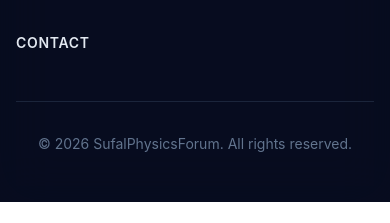
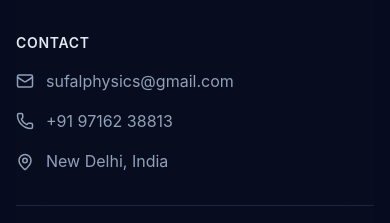
Before and after one commit to suryaansinha/SufalPhysicsForum-Website, a React (Vite) app in the folder client/: page /blog in a window 390 px wide. Shown: the part 1017-1240 px from the top of the page. Before the commit the page ends 1219 px from the top, so only its background shows below. Built offline with nearby package versions, Linux system fonts and the light colour scheme; no server answers.

Commit message:
feat: add contact fallbacks with icons to footer and update phone number Co-authored-by: monkeycode-ai <monkeycode-ai@chaitin.com>

```diff
--- a/client/src/components/PublicLayout.tsx
+++ b/client/src/components/PublicLayout.tsx
@@ -1,6 +1,6 @@
 import { useState, useEffect } from 'react';
 import { Link, useLocation } from 'react-router-dom';
-import { Menu, X, ArrowRight } from 'lucide-react';
+import { Menu, X, ArrowRight, Mail, Phone, MapPin, MessageCircle } from 'lucide-react';
 import type { InstitutePublic } from '../types';
 import { fetchInstitutePublicProfile } from '../lib/api';
 
@@ -190,34 +190,37 @@ export default function PublicLayout({ children }: PublicLayoutProps) {
 
             <div>
               <h4 className="text-sm font-semibold text-slate-200 uppercase tracking-wider mb-4">Contact</h4>
-              <ul className="space-y-2">
-                {institute?.email && (
-                  <li>
-                    <a href={`mailto:${institute.email}`} className="text-sm text-slate-400 hover:text-slate-100">
-                      {institute.email}
+              <div className="flex flex-col space-y-4 mt-4">
+                <a
+                  href={`mailto:${institute?.email || 'sufalphysics@gmail.com'}`}
+                  className="flex items-center gap-3 text-slate-400 hover:text-yellow-500 transition-colors duration-200"
+                >
+                  <Mail size={18} />
+                  <span>{institute?.email || 'sufalphysics@gmail.com'}</span>
                 </a>
-                  </li>
-                )}
-                {institute?.phone && (
-                  <li>
-                    <a href={`tel:${institute.phone}`} className="text-sm text-slate-400 hover:text-slate-100">
-                      {institute.phone}
+                <a
+                  href={`tel:${institute?.phone || '+919716238813'}`}
+                  className="flex items-center gap-3 text-slate-400 hover:text-yellow-500 transition-colors duration-200"
+                >
+                  <Phone size={18} />
+                  <span>{institute?.phone || '+91 97162 38813'}</span>
                 </a>
-                  </li>
-                )}
+                <div className="flex items-start gap-3 text-slate-400">
+                  <MapPin size={18} className="shrink-0 mt-1" />
+                  <span>New Delhi, India</span>
+                </div>
                 {institute?.whatsappNumber && (
-                  <li>
                   <a
                     href={`https://wa.me/${institute.whatsappNumber.replace(/^[\+\-]/g, '')}`}
                     target="_blank"
                     rel="noopener noreferrer"
-                      className="text-sm text-green-400 hover:text-green-300 font-medium"
+                    className="flex items-center gap-3 text-green-400 hover:text-green-300 font-medium transition-colors duration-200"
                   >
-                      Chat on WhatsApp →
+                    <MessageCircle size={18} />
+                    <span>Chat on WhatsApp</span>
                   </a>
-                  </li>
                 )}
-              </ul>
+              </div>
             </div>
           </div>
 
```
Lines whose indentation alone changed are shown as unchanged.
